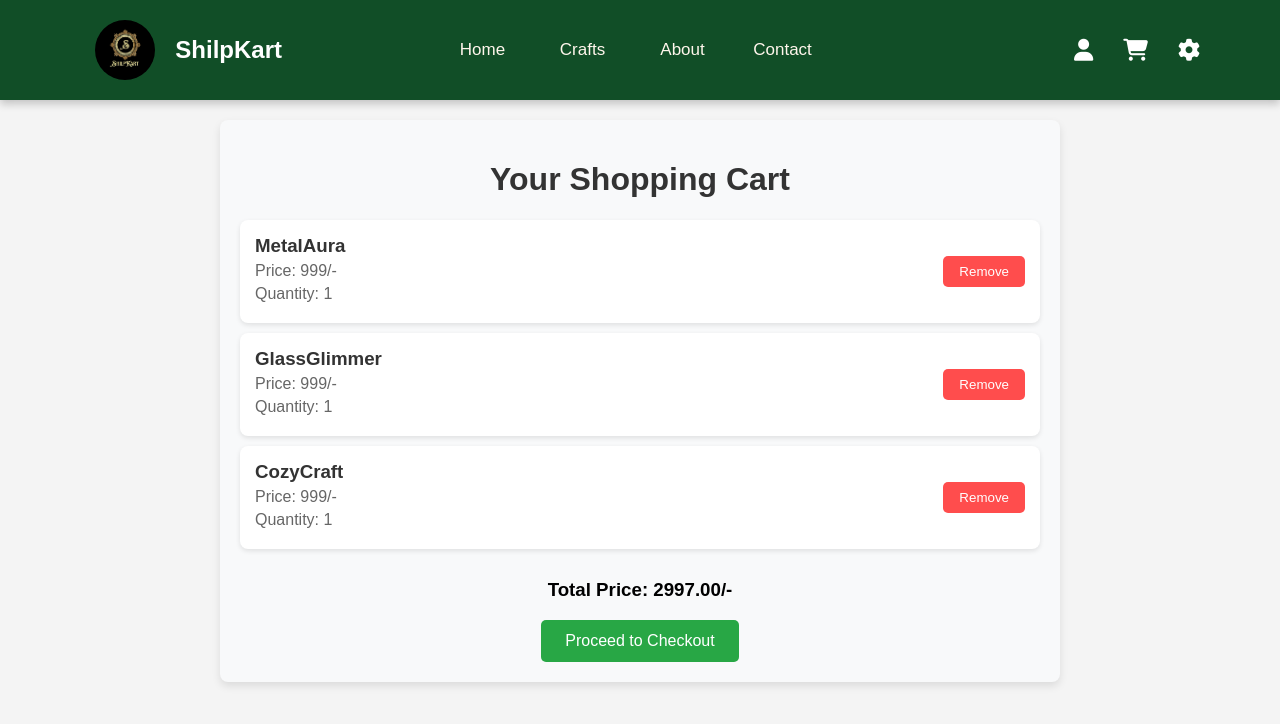
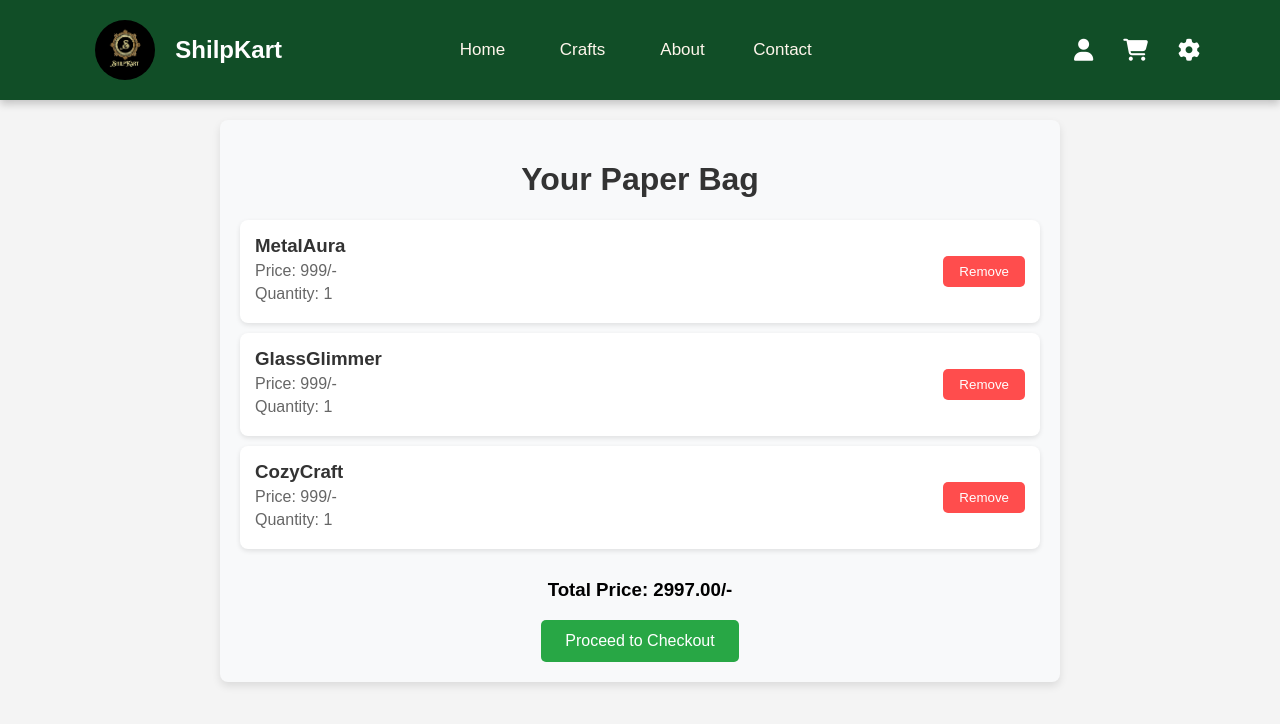
Before and after one commit to nandini252005/ShilpKart, a React (Create React App) app: page /cart in a window 1280 px wide. Shown: the top 724 px of the page. Built offline with nearby package versions, Linux system fonts and the light colour scheme.

Commit message:
deploying

```diff
--- a/src/Cart.js
+++ b/src/Cart.js
@@ -34,7 +34,7 @@ function Cart()  {
 
   return (
     <div className="cart-container">
-      <h1>Your Shopping Cart</h1>
+      <h1>Your Paper Bag</h1>
       {cartItems.length === 0 ? (
         <p>Your cart is empty!</p>
       ) : (
--- a/src/components/Products.js
+++ b/src/components/Products.js
@@ -28,7 +28,7 @@ export default function Products()
         <div className="product">
             <img src={toy} alt="Terracotta Toy"/>
             <h2>TerraSculpt</h2>
-            <p>A terracotta sculpture with elegant, earthy design.</p>
+            <p>A terracottaa sculpture with elegant, earthy design.</p>
             <p className='price'>Price : 900/-</p>
             <button className="add-to-cart">Add to Cart</button>
         </div>
```
